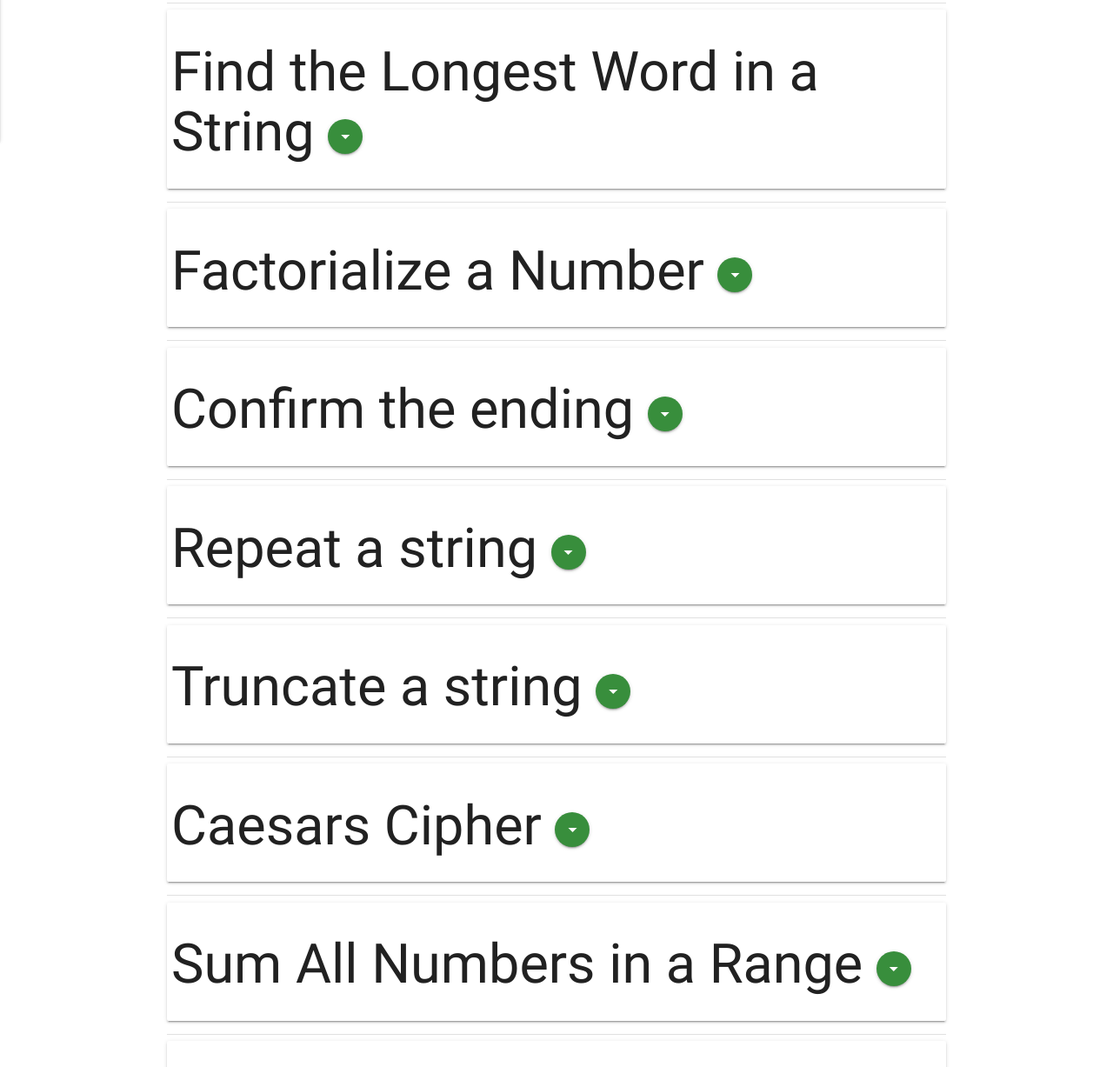
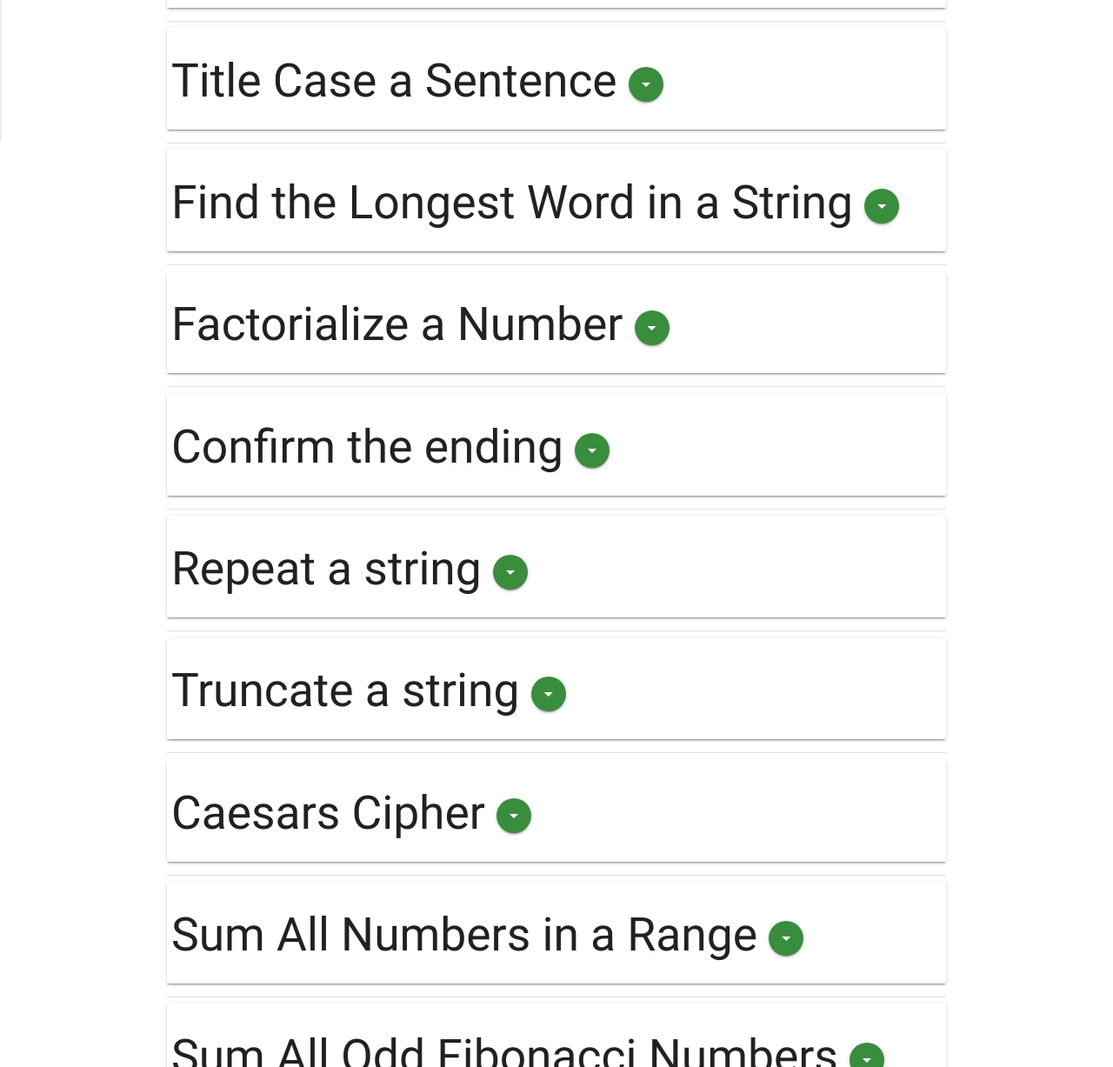
Before and after one commit to Razsomething/Project, a website: page challenges.html in a window 1280 px wide. Shown: the part 698-1925 px from the top of the page at 87% size. Drawn offline with Linux system fonts and the light colour scheme.

Commit message:
Added a heading to challenges

```diff
--- a/challenges.html
+++ b/challenges.html
@@ -41,15 +41,16 @@
 <!-- Actual page content -->
 
 <div class="container">
-
-    <!--To-do list-->
+    <div class="row">
+        <h1 class="center col s12 section z-depth-3 contactPadding">Algorithmic challenges and small projects</h1>
+    </div>    <!--To-do list-->
 
     <div class="challenge">
         <div class="card hoverable challengesCardPadding">
-            <h1>To-do List
+            <h2>To-do List
                 <a class="btn btn-floating green darken-2 s6m m6 l6 clickthis">
                     <i class="material-icons">arrow_drop_down</i></a>
-            </h1>
+            </h2>
         </div>
 
         <!-- Button for adding a to-do-->
@@ -104,10 +105,10 @@
 
     <div class="challenge">
         <div class="card col s12 hoverable challengesCardPadding">
-            <h1>Palindrome <span class="hide-on-small-only">checker</span>
+            <h2>Palindrome <span class="hide-on-small-only">checker</span>
                 <a class="btn btn-floating green darken-2 s6m m6 l6 clickthis">
                     <i class="material-icons">arrow_drop_down</i></a>
-            </h1>
+            </h2>
         </div>
 
         <!--Input field and button running the palindrome function-->
@@ -199,10 +200,10 @@
 
     <div class="challenge">
         <div class="card col s12 hoverable challengesCardPadding">
-            <h1>Reverse <span class="hide-on-small-only">a string</span>
+            <h2>Reverse <span class="hide-on-small-only">a string</span>
                 <a class="btn btn-floating green darken-2 s6m m6 l6 clickthis">
                     <i class="material-icons">arrow_drop_down</i></a>
-            </h1>
+            </h2>
         </div>
 
         <!--Input field and button running the reverseString function-->
@@ -279,10 +280,10 @@
 
     <div class="challenge">
         <div class="card col s12 hoverable challengesCardPadding">
-            <h1>Title Case <span class="hide-on-small-only">a Sentence</span>
+            <h2>Title Case <span class="hide-on-small-only">a Sentence</span>
                 <a class="btn btn-floating green darken-2 s6m m6 l6 clickthis ">
                     <i class="material-icons">arrow_drop_down</i></a>
-            </h1>
+            </h2>
         </div>
 
         <!--Input field and button running the titleCase function-->
@@ -323,10 +324,10 @@
 
     <div class="challenge">
         <div class="card col s12 hoverable challengesCardPadding">
-            <h1>Find the Longest Word <span class="hide-on-small-only">in a String</span>
+            <h2>Find the Longest Word <span class="hide-on-small-only">in a String</span>
                 <a class="btn btn-floating green darken-2 s6m m6 l6 clickthis">
                     <i class="material-icons">arrow_drop_down</i></a>
-            </h1>
+            </h2>
         </div>
 
         <!--Input field and button running the findLongestWord function-->
@@ -417,10 +418,10 @@
 
     <div class="challenge">
         <div class="card col s12 hoverable challengesCardPadding">
-            <h1>Factorialize  <span class="hide-on-small-only">a Number</span>
+            <h2>Factorialize  <span class="hide-on-small-only">a Number</span>
                 <a class="btn btn-floating green darken-2 s6m m6 l6 clickthis">
                     <i class="material-icons">arrow_drop_down</i></a>
-            </h1>
+            </h2>
         </div>
 
         <!--Input field and button running the factorialize function-->
@@ -462,10 +463,10 @@
 
     <div class="challenge">
         <div class="card col s12 hoverable challengesCardPadding">
-            <h1>Confirm <span class="hide-on-small-only">the ending</span>
+            <h2>Confirm <span class="hide-on-small-only">the ending</span>
                 <a class="btn btn-floating green darken-2 s6m m6 l6 clickthis">
                     <i class="material-icons">arrow_drop_down</i></a>
-            </h1>
+            </h2>
         </div>
 
         <!--Input field and button running the Confirm the Ending function-->
@@ -553,10 +554,10 @@
 
     <div class="challenge">
         <div class="card col s12 hoverable challengesCardPadding">
-            <h1>Repeat <span class="hide-on-small-only">a string</span>
+            <h2>Repeat <span class="hide-on-small-only">a string</span>
                 <a class="btn btn-floating green darken-2 s6m m6 l6 clickthis">
                     <i class="material-icons">arrow_drop_down</i></a>
-            </h1>
+            </h2>
         </div>
 
         <!--Input field and button running the Repeat a string repeat a string function-->
@@ -602,10 +603,10 @@
 
     <div class="challenge">
         <div class="card col s12 hoverable challengesCardPadding">
-            <h1>Truncate <span class="hide-on-small-only">a string</span>
+            <h2>Truncate <span class="hide-on-small-only">a string</span>
                 <a class="btn btn-floating green darken-2 s6m m6 l6 clickthis">
                     <i class="material-icons">arrow_drop_down</i></a>
-            </h1>
+            </h2>
         </div>
 
         <!--Input field and button running the Truncate a string function-->
@@ -692,10 +693,10 @@
 
     <div class="challenge">
         <div class="card col s12 hoverable challengesCardPadding">
-            <h1>Caesars Cipher
+            <h2>Caesars Cipher
                 <a class="btn btn-floating green darken-2 s6m m6 l6 clickthis">
                     <i class="material-icons">arrow_drop_down</i></a>
-            </h1>
+            </h2>
         </div>
 
         <!--Input field and button running the rot13 function-->
@@ -787,10 +788,10 @@
 
     <div class="challenge">
         <div class="card col s12 hoverable challengesCardPadding">
-            <h1>Sum All Numbers<span class="hide-on-small-only"> in a Range</span>
+            <h2>Sum All Numbers<span class="hide-on-small-only"> in a Range</span>
                 <a class="btn btn-floating green darken-2 s6m m6 l6 clickthis">
                     <i class="material-icons">arrow_drop_down</i></a>
-            </h1>
+            </h2>
         </div>
 
         <!--Input fields and button running the Sum All Numbers in a Range
@@ -835,10 +836,10 @@
 
     <div class="challenge">
         <div class="card col s12 hoverable challengesCardPadding">
-            <h1>Sum All Odd Fibonacci Numbers
+            <h2>Sum All Odd Fibonacci Numbers
                 <a class="btn btn-floating green darken-2 s6m m6 l6 clickthis">
                     <i class="material-icons">arrow_drop_down</i></a>
-            </h1>
+            </h2>
         </div>
 
         <!--Input field and button running the Fibonacci function-->
```
